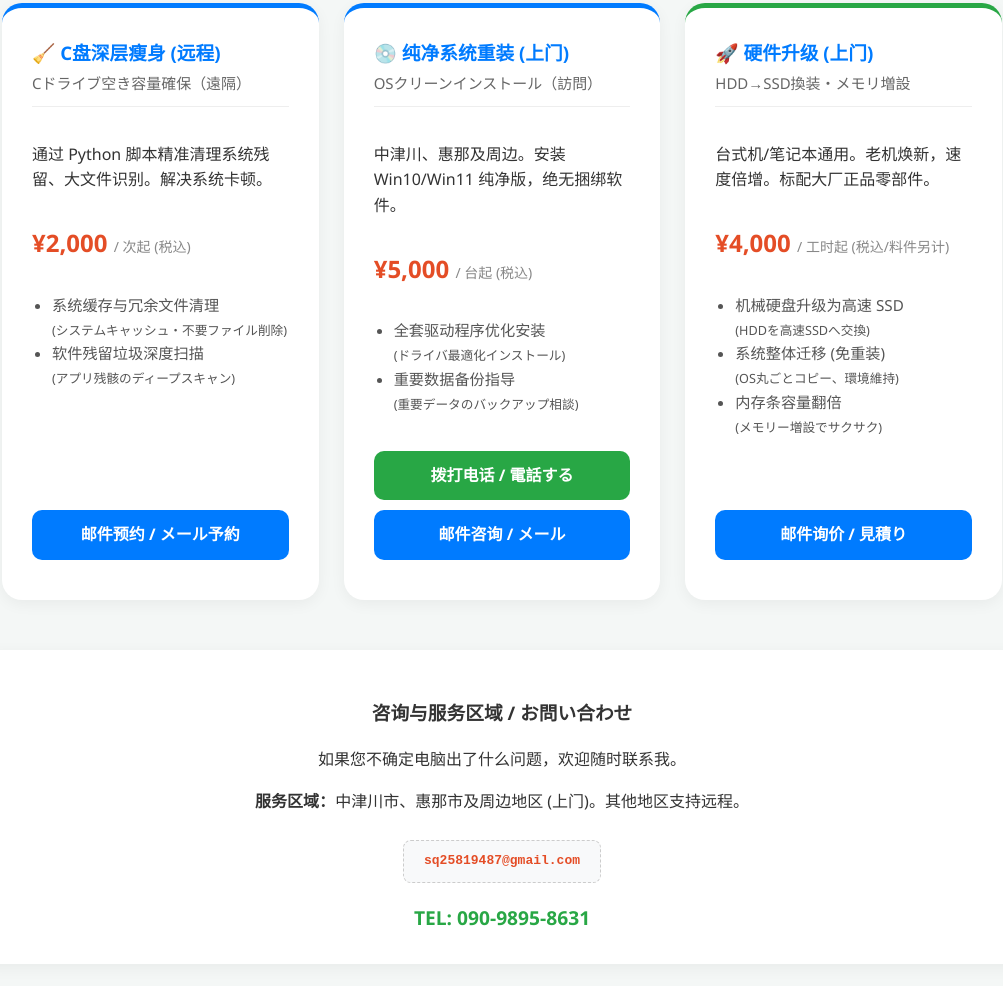
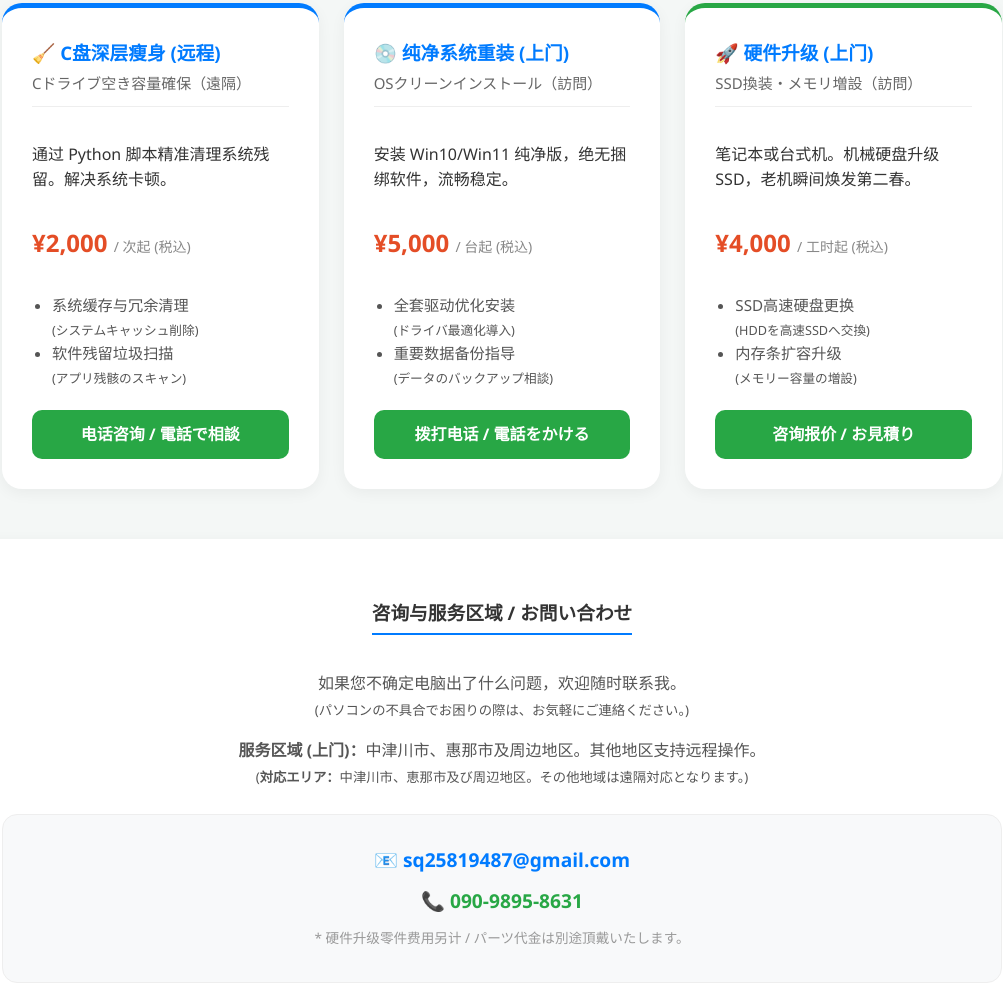
Before and after one commit to kalisq/my_website, a plain HTML site: page pc_service.html in a window 1280 px wide. Shown: the part 128-1114 px from the top of the page, without its empty margins (138-1141 px from the left). Drawn offline with Linux system fonts and the light colour scheme.

Commit message:
Update pc_service.html

```diff
--- a/pc_service.html
+++ b/pc_service.html
@@ -10,7 +10,6 @@
         .back-btn { text-decoration: none; color: #007bff; font-weight: bold; border: 1.5px solid #007bff; padding: 8px 20px; border-radius: 25px; transition: 0.3s; background: white; }
         .back-btn:hover { background: #007bff; color: white; }
 
-        /* 网格布局调整为 3 列 */
         .container { max-width: 1000px; margin: 0 auto; display: grid; grid-template-columns: repeat(auto-fit, minmax(300px, 1fr)); gap: 25px; }
 
         .service-card { background: white; border-radius: 20px; padding: 30px; box-shadow: 0 4px 15px rgba(0,0,0,0.05); border-top: 5px solid #007bff; display: flex; flex-direction: column; }
@@ -18,18 +17,20 @@
         .jp-subtitle { display: block; font-size: 0.8em; color: #666; font-weight: normal; margin-top: 4px; }
         .price-tag { font-size: 24px; color: #e44d26; font-weight: bold; margin: 15px 0; }
         .price-tag span { font-size: 14px; color: #888; font-weight: normal; }
-        ul { padding-left: 20px; color: #555; font-size: 0.95em; flex-grow: 1; } /* 确保列表撑开空间 */
+        ul { padding-left: 20px; color: #555; font-size: 0.95em; margin-bottom: 20px; }
 
-        /* 按钮样式优化 */
-        .btn-group { margin-top: auto; padding-top: 20px; }
-        .btn-action { display: block; text-align: center; color: white; text-decoration: none; padding: 12px; border-radius: 10px; font-weight: bold; transition: 0.3s; margin-bottom: 10px; }
-        .btn-email { background: #007bff; }
-        .btn-email:hover { background: #0056b3; }
+        /* 这里的按钮改为直接拨号或邮件，确保 100% 可用 */
+        .btn-action { display: block; text-align: center; color: white; text-decoration: none; padding: 12px; border-radius: 10px; font-weight: bold; transition: 0.3s; margin-top: auto; }
         .btn-call { background: #28a745; }
         .btn-call:hover { background: #218838; }
 
-        .contact-final { max-width: 1000px; margin: 50px auto; background: white; border-radius: 20px; padding: 30px; text-align: center; box-shadow: 0 4px 15px rgba(0,0,0,0.05); }
-        .email-display { background: #f8f9fa; padding: 10px 20px; border-radius: 8px; display: inline-block; font-family: monospace; color: #e44d26; font-weight: bold; margin: 10px 0; border: 1px dashed #ccc; }
+        .contact-final { max-width: 1000px; margin: 50px auto; background: white; border-radius: 20px; padding: 40px; text-align: center; box-shadow: 0 4px 15px rgba(0,0,0,0.05); }
+        .contact-final h3 { color: #333; margin-bottom: 20px; border-bottom: 2px solid #007bff; display: inline-block; padding-bottom: 5px; }
+        .info-text { margin-bottom: 25px; color: #555; }
+        .contact-info-box { background: #f8f9fa; padding: 20px; border-radius: 15px; border: 1px solid #eee; }
+        .contact-item { font-size: 1.2em; font-weight: bold; margin: 10px 0; color: #333; }
+        .contact-item a { color: #007bff; text-decoration: none; }
+        .price-note { font-size: 0.85em; color: #999; margin-top: 10px; }
     </style>
 </head>
 <body>
@@ -45,53 +46,54 @@
 <div class="container">
     <div class="service-card">
         <h3>🧹 C盘深层瘦身 (远程)<br><span class="jp-subtitle">Cドライブ空き容量確保（遠隔）</span></h3>
-        <p>通过 Python 脚本精准清理系统残留、大文件识别。解决系统卡顿。</p>
+        <p>通过 Python 脚本精准清理系统残留。解决系统卡顿。</p>
         <div class="price-tag">¥2,000 <span>/ 次起 (税込)</span></div>
         <ul>
-            <li>系统缓存与冗余文件清理 <br><small>(システムキャッシュ・不要ファイル削除)</small></li>
-            <li>软件残留垃圾深度扫描 <br><small>(アプリ残骸のディープスキャン)</small></li>
+            <li>系统缓存与冗余清理 <br><small>(システムキャッシュ削除)</small></li>
+            <li>软件残留垃圾扫描 <br><small>(アプリ残骸のスキャン)</small></li>
         </ul>
-        <div class="btn-group">
-            <a href="mailto:sq25819487@gmail.com?subject=C盘瘦身预约" class="btn-action btn-email">邮件预约 / メール予約</a>
-        </div>
+        <a href="tel:09098958631" class="btn-action btn-call">电话咨询 / 電話で相談</a>
     </div>
 
     <div class="service-card">
         <h3>💿 纯净系统重装 (上门)<br><span class="jp-subtitle">OSクリーンインストール（訪問）</span></h3>
-        <p>中津川、惠那及周边。安装 Win10/Win11 纯净版，绝无捆绑软件。</p>
+        <p>安装 Win10/Win11 纯净版，绝无捆绑软件，流畅稳定。</p>
         <div class="price-tag">¥5,000 <span>/ 台起 (税込)</span></div>
         <ul>
-            <li>全套驱动程序优化安装 <br><small>(ドライバ最適化インストール)</small></li>
-            <li>重要数据备份指导 <br><small>(重要データのバックアップ相談)</small></li>
+            <li>全套驱动优化安装 <br><small>(ドライバ最適化導入)</small></li>
+            <li>重要数据备份指导 <br><small>(データのバックアップ相談)</small></li>
         </ul>
-        <div class="btn-group">
-            <a href="tel:09098958631" class="btn-action btn-call">拨打电话 / 電話する</a>
-            <a href="mailto:sq25819487@gmail.com?subject=系统重装咨询" class="btn-action btn-email">邮件咨询 / メール</a>
-        </div>
+        <a href="tel:09098958631" class="btn-action btn-call">拨打电话 / 電話をかける</a>
     </div>
 
     <div class="service-card" style="border-top-color: #28a745;">
-        <h3>🚀 硬件升级 (上门)<br><span class="jp-subtitle">HDD→SSD換装・メモリ増設</span></h3>
-        <p>台式机/笔记本通用。老机焕新，速度倍增。标配大厂正品零部件。</p>
-        <div class="price-tag">¥4,000 <span>/ 工时起 (税込/料件另计)</span></div>
+        <h3>🚀 硬件升级 (上门)<br><span class="jp-subtitle">SSD換装・メモリ増設（訪問）</span></h3>
+        <p>笔记本或台式机。机械硬盘升级SSD，老机瞬间焕发第二春。</p>
+        <div class="price-tag">¥4,000 <span>/ 工时起 (税込)</span></div>
         <ul>
-            <li>机械硬盘升级为高速 SSD <br><small>(HDDを高速SSDへ交換)</small></li>
-            <li>系统整体迁移 (免重装) <br><small>(OS丸ごとコピー、環境維持)</small></li>
-            <li>内存条容量翻倍 <br><small>(メモリー増設でサクサク)</small></li>
+            <li>SSD高速硬盘更换 <br><small>(HDDを高速SSDへ交換)</small></li>
+            <li>内存条扩容升级 <br><small>(メモリー容量の増設)</small></li>
         </ul>
-        <div class="btn-group">
-            <a href="mailto:sq25819487@gmail.com?subject=硬件升级询价&body=请注明机型(台式/笔记本)及当前配置" class="btn-action btn-email">邮件询价 / 見積り</a>
-        </div>
+        <a href="tel:09098958631" class="btn-action btn-call">咨询报价 / お見積り</a>
     </div>
 </div>
 
 <div class="contact-final">
     <h3>咨询与服务区域 / お問い合わせ</h3>
-    <p>如果您不确定电脑出了什么问题，欢迎随时联系我。</p>
-    <p><strong>服务区域：</strong>中津川市、惠那市及周边地区 (上门)。其他地区支持远程。</p>
 
-    <div class="email-display">sq25819487@gmail.com</div>
-    <div style="font-size: 1.2em; font-weight: bold; color: #28a745; margin-top: 10px;">TEL: 090-9895-8631</div>
+    <div class="info-text">
+        <p>如果您不确定电脑出了什么问题，欢迎随时联系我。<br>
+        <small>(パソコンの不具合でお困りの際は、お気軽にご連絡ください。)</small></p>
+
+        <p><strong>服务区域 (上门)：</strong>中津川市、惠那市及周边地区。其他地区支持远程操作。<br>
+        <small>(<strong>対応エリア：</strong>中津川市、恵那市及び周辺地区。その他地域は遠隔対応となります。)</small></p>
+    </div>
+
+    <div class="contact-info-box">
+        <div class="contact-item">📧 <a href="mailto:sq25819487@gmail.com">sq25819487@gmail.com</a></div>
+        <div class="contact-item" style="color: #28a745;">📞 <a href="tel:09098958631" style="color: #28a745;">090-9895-8631</a></div>
+        <p class="price-note">* 硬件升级零件费用另计 / パーツ代金は別途頂戴いたします。</p>
+    </div>
 </div>
 
 </body>
```
